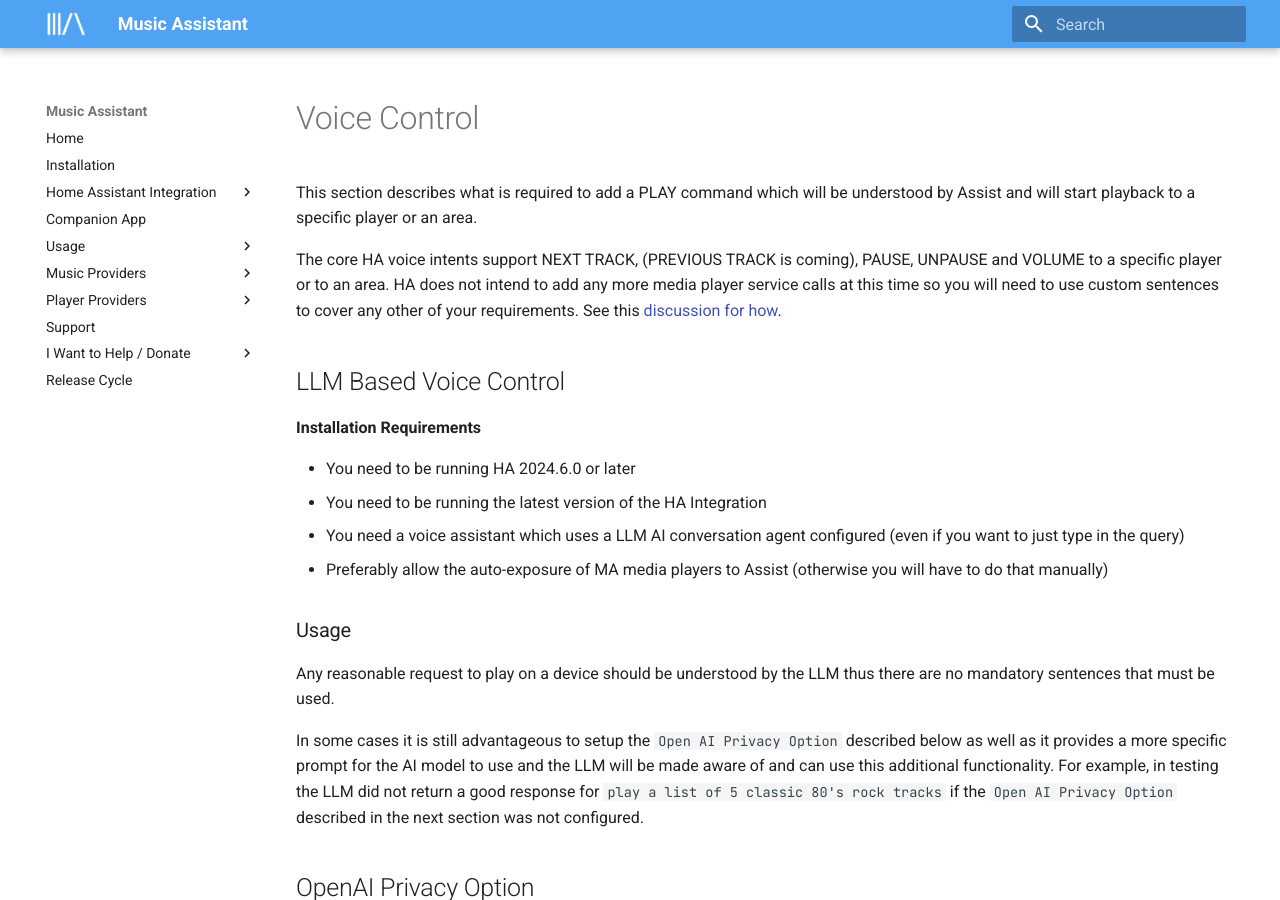
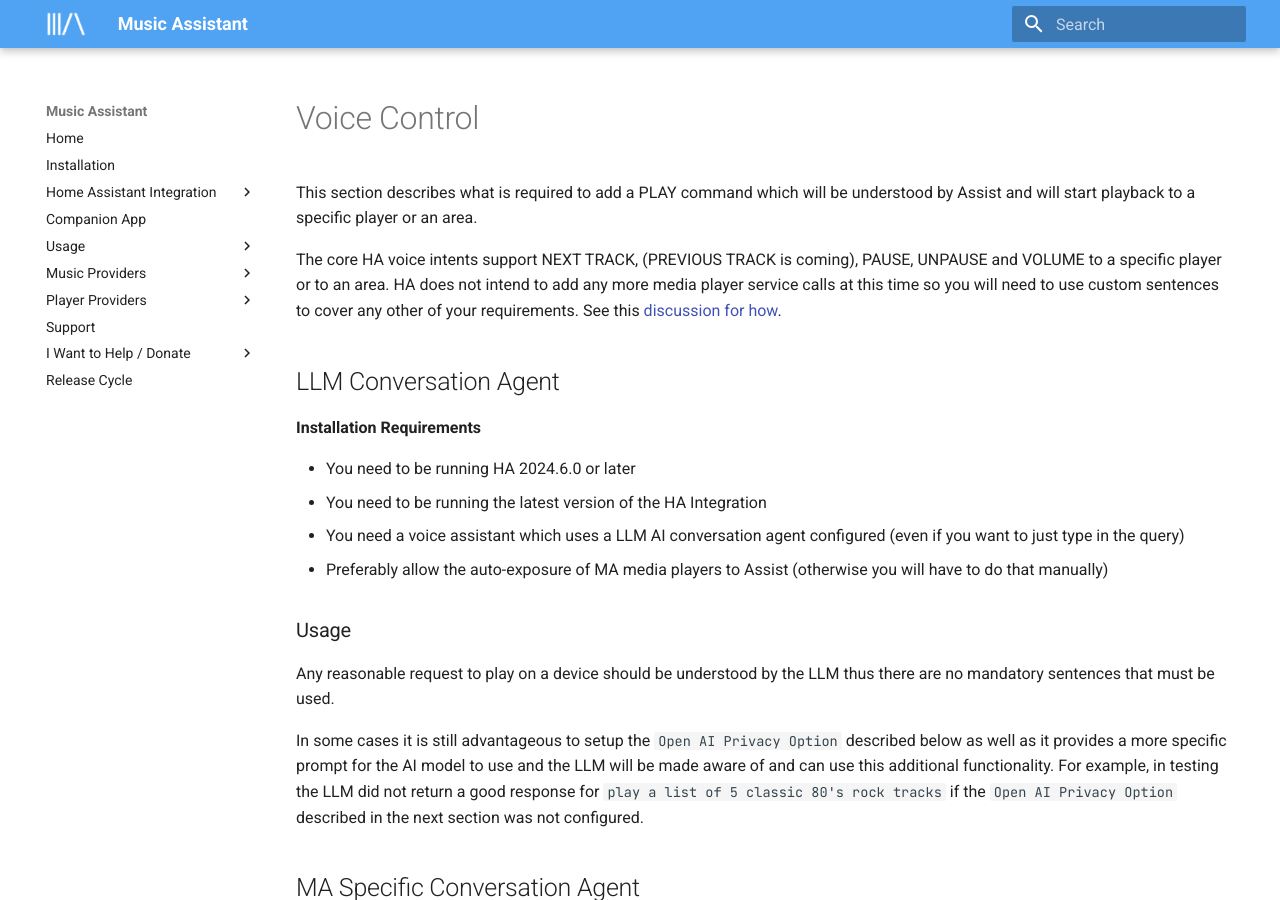
Before and after one commit to pwbriggs/music-assistant.github.io, an MkDocs documentation site: the page built from docs/integration/voice.md, in a window 1280 px wide and 900 px high. Built offline with MkDocs 1.6.1 and Material for MkDocs 9.7.7, drawn with Linux system fonts in a browser that asks for light colours.

Commit message:
Change titles

```diff
--- a/docs/integration/voice.md
+++ b/docs/integration/voice.md
@@ -4,7 +4,7 @@
 
 The core HA voice intents support NEXT TRACK, (PREVIOUS TRACK is coming), PAUSE, UNPAUSE and VOLUME to a specific player or to an area. HA does not intend to add any more media player service calls at this time so you will need to use custom sentences to cover any other of your requirements. See this [discussion for how](https://github.com/orgs/music-assistant/discussions/2176).
 
-## LLM Based Voice Control
+## LLM Conversation Agent
 
 **Installation Requirements**
 
@@ -19,7 +19,7 @@
 
 In some cases it is still advantageous to setup the `Open AI Privacy Option` described below as well as it provides a more specific prompt for the AI model to use and the LLM will be made aware of and can use this additional functionality. For example, in testing the LLM did not return a good response for `play a list of 5 classic 80's rock tracks` if the `Open AI Privacy Option` described in the next section was not configured.
 
-## OpenAI Privacy Option
+## MA Specific Conversation Agent
 
 During [Chapter 5 of "Year of the Voice"](https://www.youtube.com/live/djEkgoS5dDQ?si=pt8-qYH3PTpsnOq9&t=3699), [JLo](https://blog.jlpouffier.fr/chatgpt-powered-music-search-engine-on-a-local-voice-assistant/) showed something he had been working on to use the OpenAI integration along with Music Assistant. Note that this originally worked by using custom intents and it was difficult to reliably specify a player or an area for the music to be sent to. For this reason the functionality is built into the MA Integration. This method does not require you to expose your entities to the AI LLM. This Integration only sends to openAI part of the request you make and openAI only responds with a JSON formatted response which is then used locally to initiate playback.
 
```
